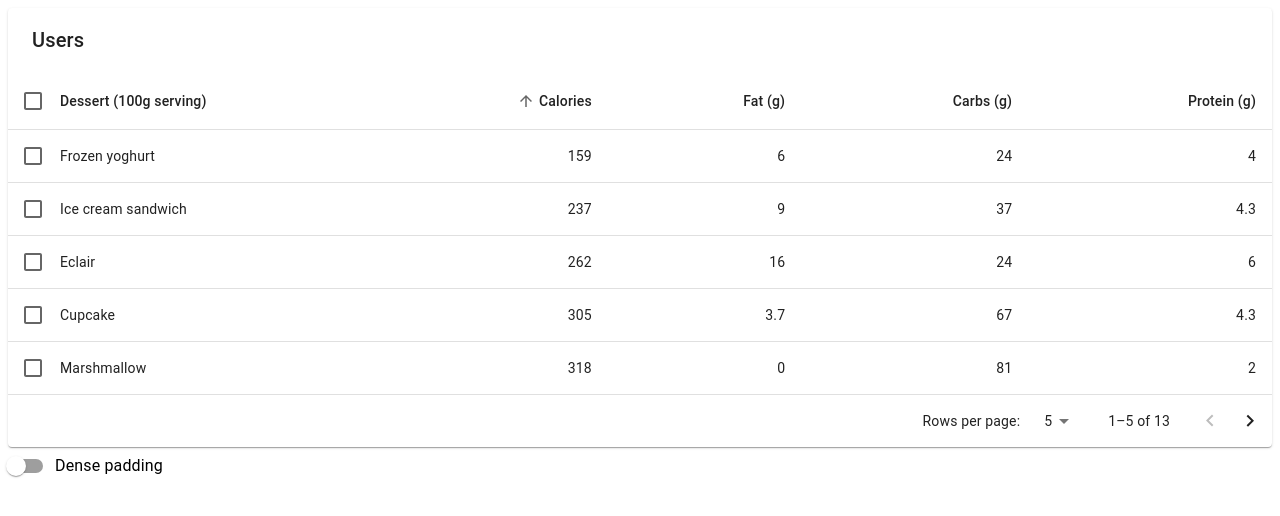
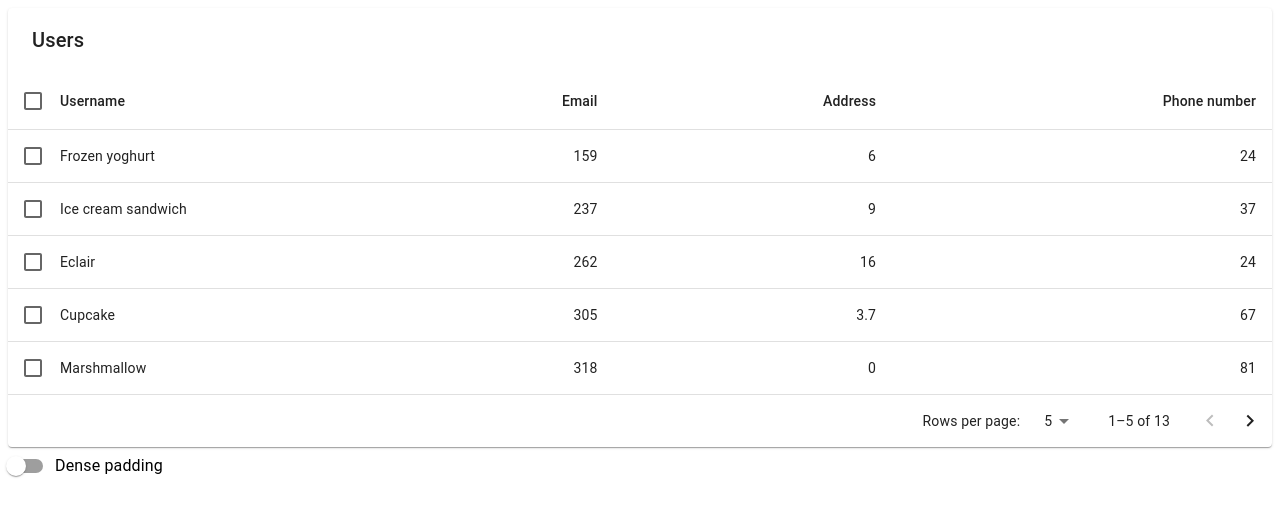
Before and after one commit to SavenokOA/ProbationUserList, a React (Vite) app: page / in a window 1280 px wide. Shown: the top 516 px of the page. Built offline with nearby package versions, Linux system fonts and the light colour scheme.

Commit message:
fix: optimize imports

```diff
--- a/src/components/Table/Table.jsx
+++ b/src/components/Table/Table.jsx
@@ -1,10 +1,9 @@
 import React from 'react';
-import TableBody from '@mui/material/TableBody';
-import TableCell from '@mui/material/TableCell';
+import { TableBody, TableCell } from '@mui/material';
 import { EmptyRow, StyledTable } from './Table.style';
 import { TableHead } from '../TableHead';
 import { TableRow } from '../TableRow';
-import { useTableServices } from '../../hooks/index.js';
+import { useTableServices } from '../../hooks';
 
 export const Table = ({
   selected,
--- a/src/components/TableHead/TableHead.jsx
+++ b/src/components/TableHead/TableHead.jsx
@@ -1,43 +1,39 @@
 import React from 'react';
 import PropTypes from 'prop-types';
-import Box from '@mui/material/Box';
-import TableRow from '@mui/material/TableRow';
-import TableCell from '@mui/material/TableCell';
-import Checkbox from '@mui/material/Checkbox';
-import TableSortLabel from '@mui/material/TableSortLabel';
-import { TableHead as MuiTableHead } from '@mui/material';
+import {
+  Box,
+  TableRow,
+  TableCell,
+  Checkbox,
+  TableSortLabel,
+  TableHead as MuiTableHead
+} from '@mui/material';
 import { visuallyHidden } from '@mui/utils';
 
 const headCells = [
   {
-    id: 'name',
+    id: 'username',
     numeric: false,
     disablePadding: true,
-    label: 'Dessert (100g serving)'
+    label: 'Username'
   },
   {
-    id: 'calories',
+    id: 'email',
     numeric: true,
     disablePadding: false,
-    label: 'Calories'
+    label: 'Email'
   },
   {
-    id: 'fat',
+    id: 'address',
     numeric: true,
     disablePadding: false,
-    label: 'Fat (g)'
+    label: 'Address'
   },
   {
-    id: 'carbs',
+    id: 'phone-number',
     numeric: true,
     disablePadding: false,
-    label: 'Carbs (g)'
-  },
-  {
-    id: 'protein',
-    numeric: true,
-    disablePadding: false,
-    label: 'Protein (g)'
+    label: 'Phone number'
   }
 ];
 
--- a/src/components/TableRow/TableRow.jsx
+++ b/src/components/TableRow/TableRow.jsx
@@ -26,6 +26,5 @@ export const TableRow = ({ handleClick, isItemSelected, row, labelId }) => (
     <TableCell align="right">{row.calories}</TableCell>
     <TableCell align="right">{row.fat}</TableCell>
     <TableCell align="right">{row.carbs}</TableCell>
-    <TableCell align="right">{row.protein}</TableCell>
   </MuiTableRow>
 );
--- a/src/components/TableToolbar/TableToolbar.jsx
+++ b/src/components/TableToolbar/TableToolbar.jsx
@@ -1,7 +1,6 @@
 import React from 'react';
 import PropTypes from 'prop-types';
-import Tooltip from '@mui/material/Tooltip';
-import IconButton from '@mui/material/IconButton';
+import { Tooltip, IconButton } from '@mui/material';
 import DeleteIcon from '@mui/icons-material/Delete.js';
 import { DeleteTitle, SelectedTitle, StyledToolbar } from './TableToolbar.style';
 
--- /dev/null
+++ b/src/components/index.js
@@ -0,0 +1,2 @@
+export * from './Table';
+export * from './TableToolbar';
```
Also changed, not shown: src/features/UsersTable/UsersTable.jsx (+2 -6 lines).
